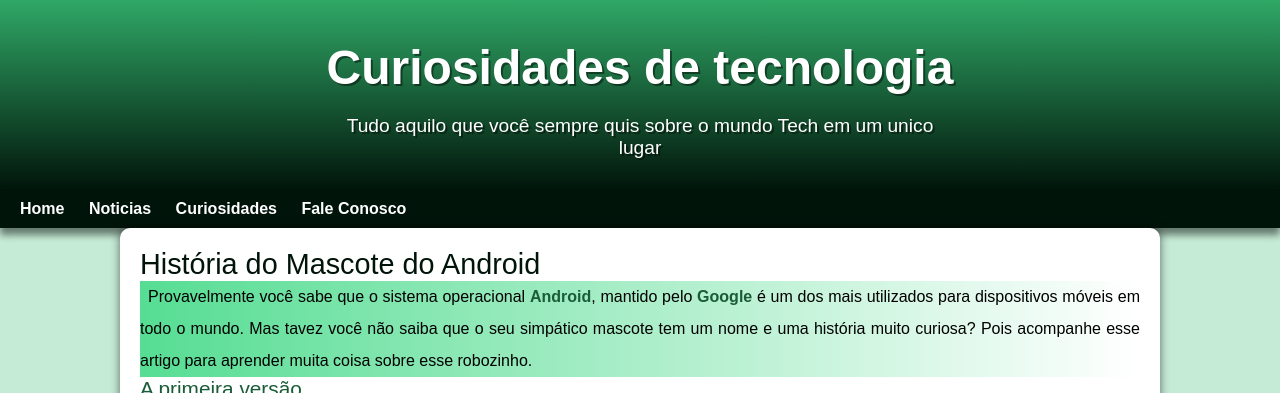
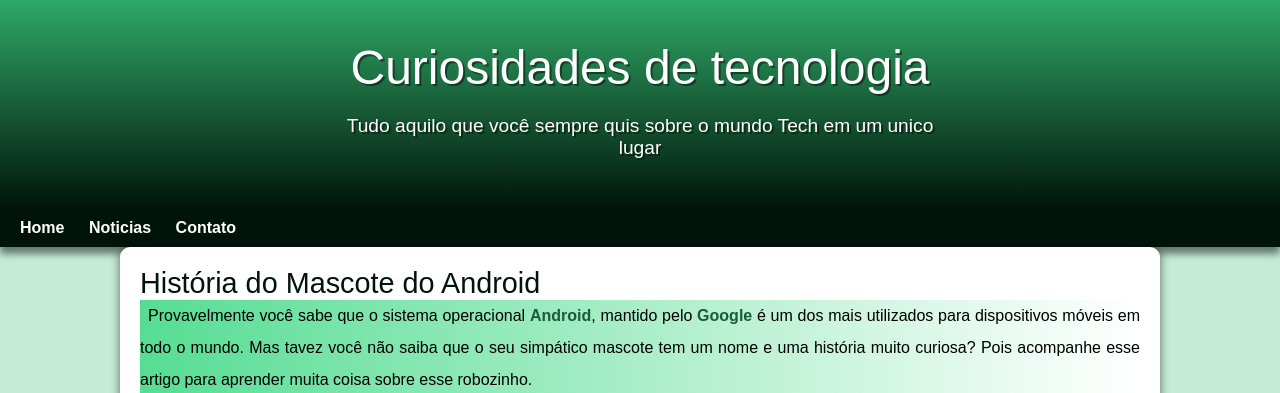
Before and after one commit to jairojr1985/projeto-android, a plain HTML site: page index.html in a window 1280 px wide. Shown: the top 393 px of the page. Drawn offline with Linux system fonts and the light colour scheme; a web font is replaced by a local one.

Commit message:
Problema de padding resolvido

```diff
--- a/estilo/style.css
+++ b/estilo/style.css
@@ -41,6 +41,7 @@ header > h1{
     color:white;
     font-family: var(--fonte-destaque);
     font-size: 3em;
+    font-weight: normal;
     margin-bottom: 20px;
     text-shadow: 2px 2px 0px rgba(0, 0, 0, 0.445);
 }
@@ -52,6 +53,7 @@ header > p{
     padding-right: 10px;
     padding-left: 10px;
     margin: auto;
+    padding-bottom: 50px;
     text-shadow: 2px 2px 0px rgba(0, 0, 0, 0.445);
 }
 
--- a/index.html
+++ b/index.html
@@ -15,8 +15,7 @@
     <nav>
         <a href="#">Home</a>
         <a href="#">Noticias</a>
-        <a href="#">Curiosidades</a>
-        <a href="#">Fale Conosco</a>
+        <a href="#">Contato</a>
     </nav>
     <main>
         <article>
```
